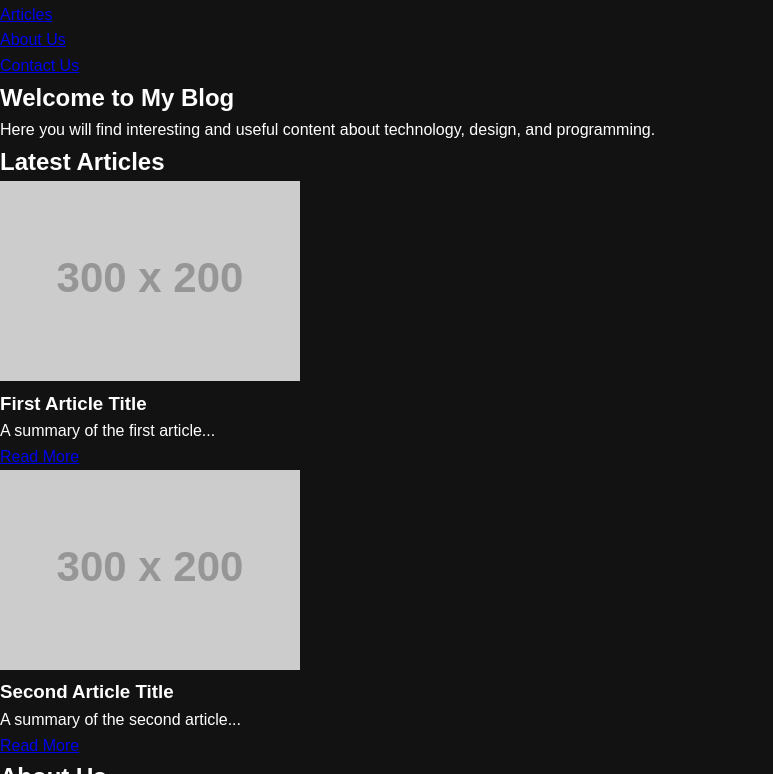
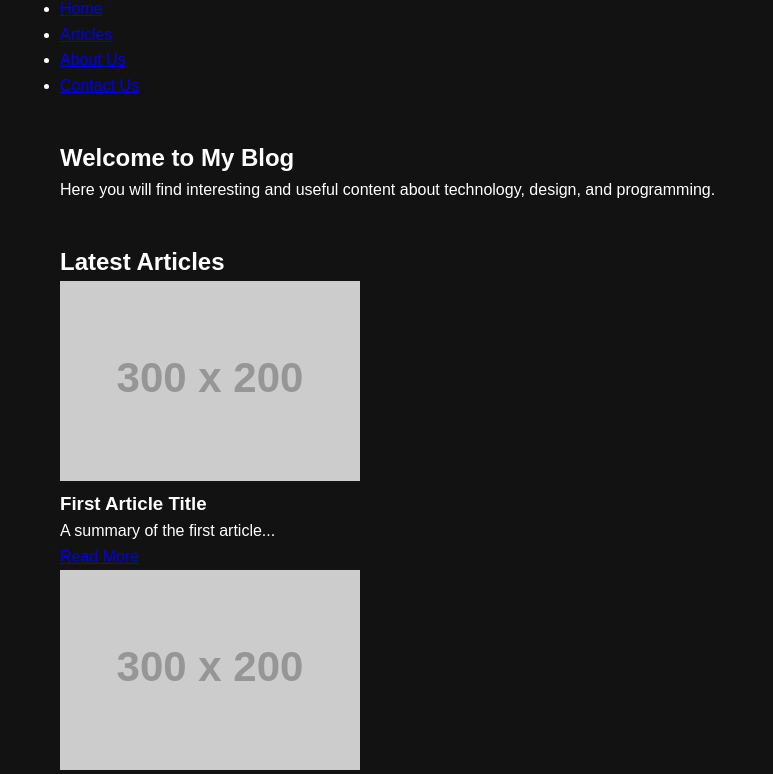
Before and after one commit to MisaghMomeniB/Blog-Service-Go, a plain HTML site: page static/index.html in a window 1280 px wide. Shown: the part 75-849 px from the top of the page, without its empty margins (0-773 px from the left). Drawn offline with Linux system fonts and the light colour scheme; placeholder pictures from the web are drawn by us.

Commit message:
container

```diff
--- a/static/style.css
+++ b/static/style.css
@@ -10,3 +10,9 @@ body {
     color: #ffffff;
     line-height: 1.6;
 }
+
+.container {
+    max-width: 1200px;
+    margin: 0 auto;
+    padding: 20px;
+}
```
